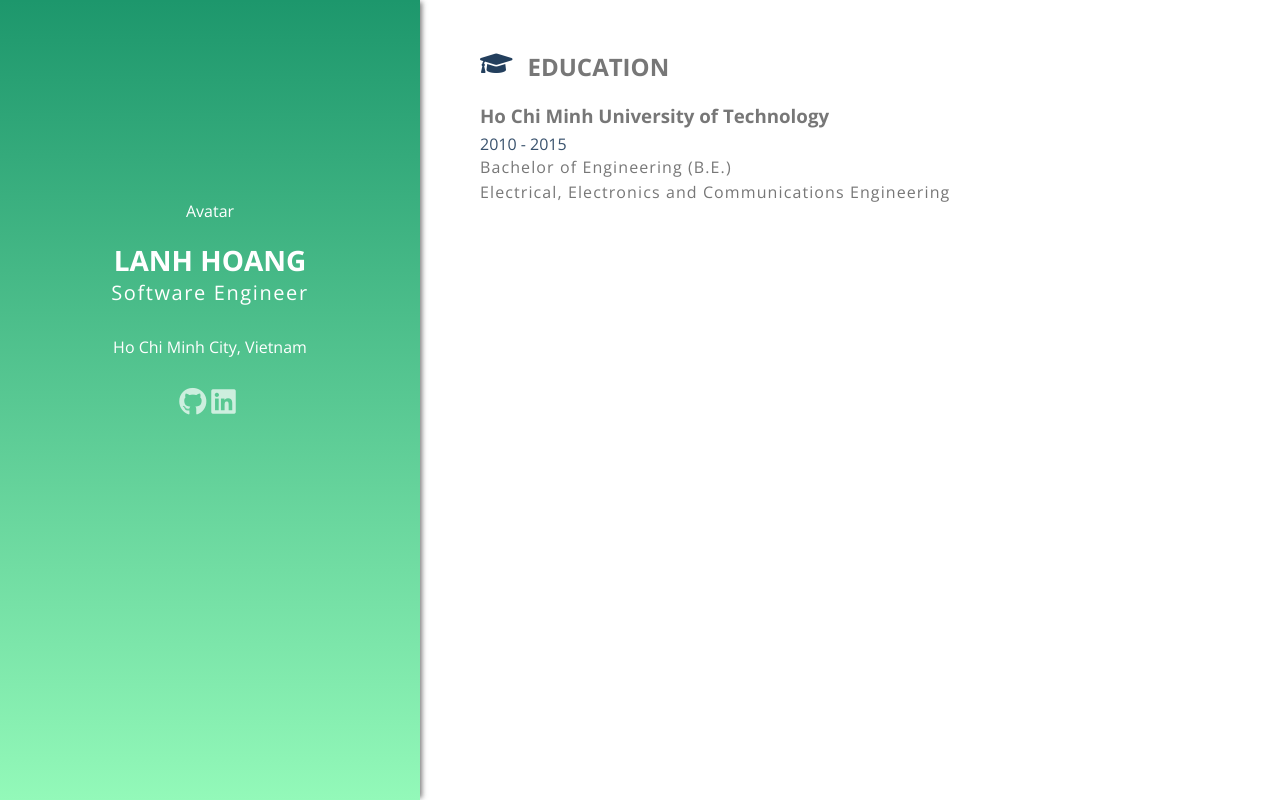
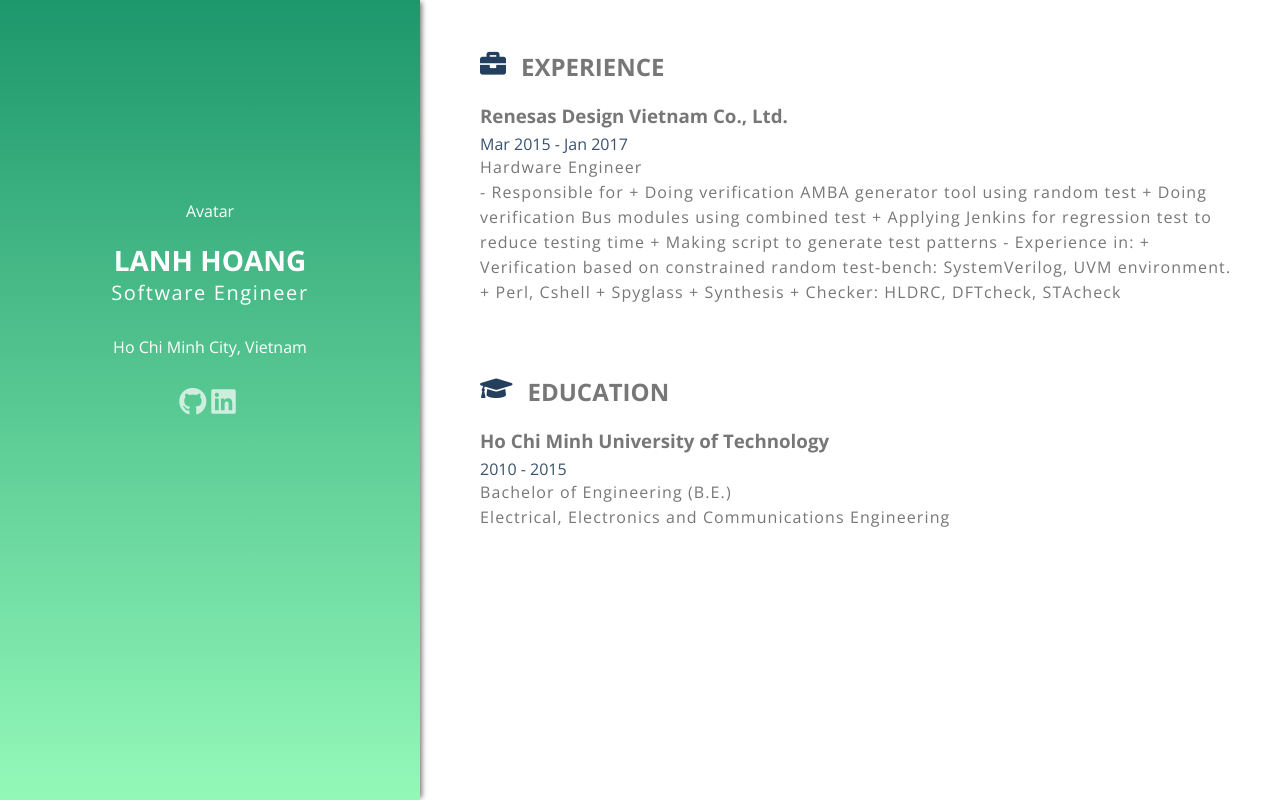
Before and after one commit to lanhhoang/react-resume, a React app: page / in a window 1280 px wide. Built offline with nearby package versions, Linux system fonts and the light colour scheme.

Commit message:
Import Experience data

```diff
--- a/src/App.js
+++ b/src/App.js
@@ -3,6 +3,7 @@ import styles from './App.css';
 
 import Profile from './components/Profile/Profile';
 import Education from './components/Education/Education';
+import Experience from './components/Experience/Experience';
 
 import person from './data/data';
 
@@ -20,6 +21,7 @@ class App extends Component {
         </div>
         <div className={styles.ContentWrapper}>
           <div className={styles.Content}>
+            <Experience experiences={person.experiences} />
             <Education educations={person.educations} />
           </div>
         </div>
--- a/src/components/Experience/Experience.jsx
+++ b/src/components/Experience/Experience.jsx
@@ -10,7 +10,7 @@ const Experience = ({ experiences }) => {
         return (
           <Card
             key={experience.company}
-            header={education.company}
+            header={experience.company}
             metadata={`${experience.startTime} - ${experience.endTime}`}
             title={experience.jobTitle}
             description={experience.description}
--- a/src/data/data.js
+++ b/src/data/data.js
@@ -15,6 +15,16 @@ const DATA = {
       endTime: '2015',
       description: ''
     }
+  ],
+  experiences: [
+    {
+      company: 'Renesas Design Vietnam Co., Ltd.',
+      jobTitle: 'Hardware Engineer',
+      startTime: 'Mar 2015',
+      endTime: 'Jan 2017',
+      description:
+        '- Responsible for\n+ Doing verification AMBA generator tool using random test\n+ Doing verification Bus modules using combined test\n+ Applying Jenkins for regression test to reduce testing time\n+ Making script to generate test patterns\n- Experience in:\n+ Verification based on constrained random test-bench: SystemVerilog, UVM environment.\n+ Perl, Cshell\n+ Spyglass\n+ Synthesis\n+ Checker: HLDRC, DFTcheck, STAcheck'
+    }
   ]
 };
 
```
